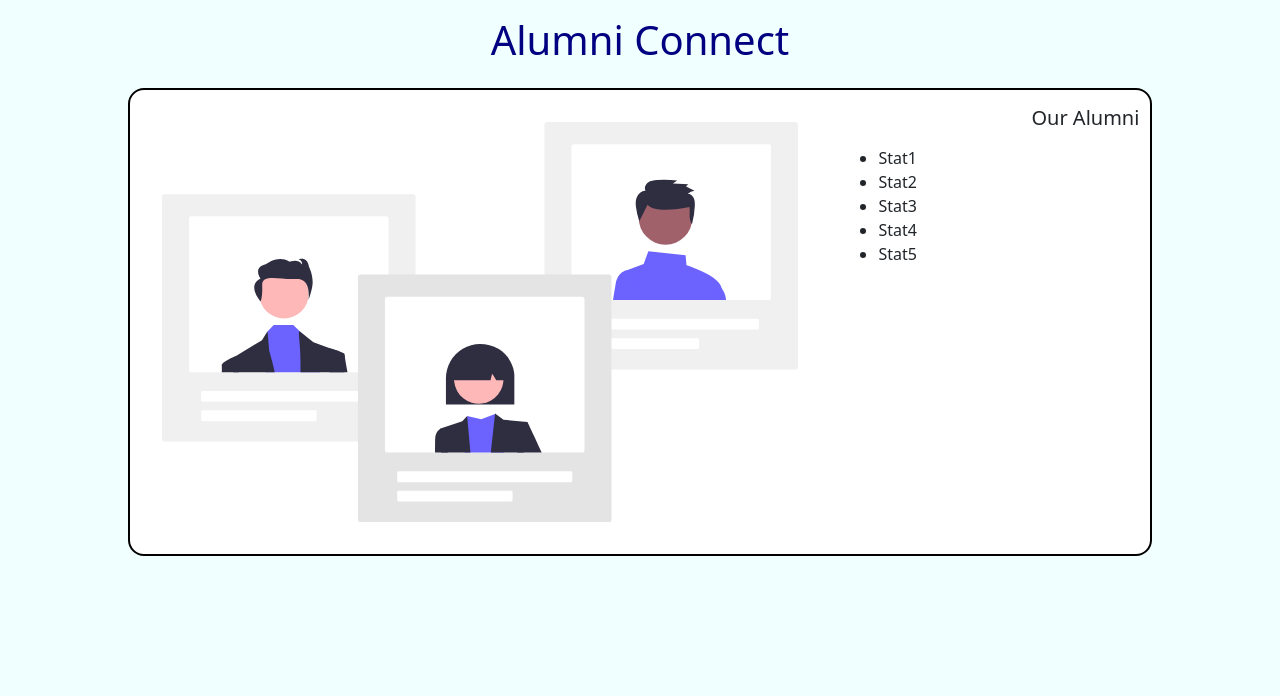
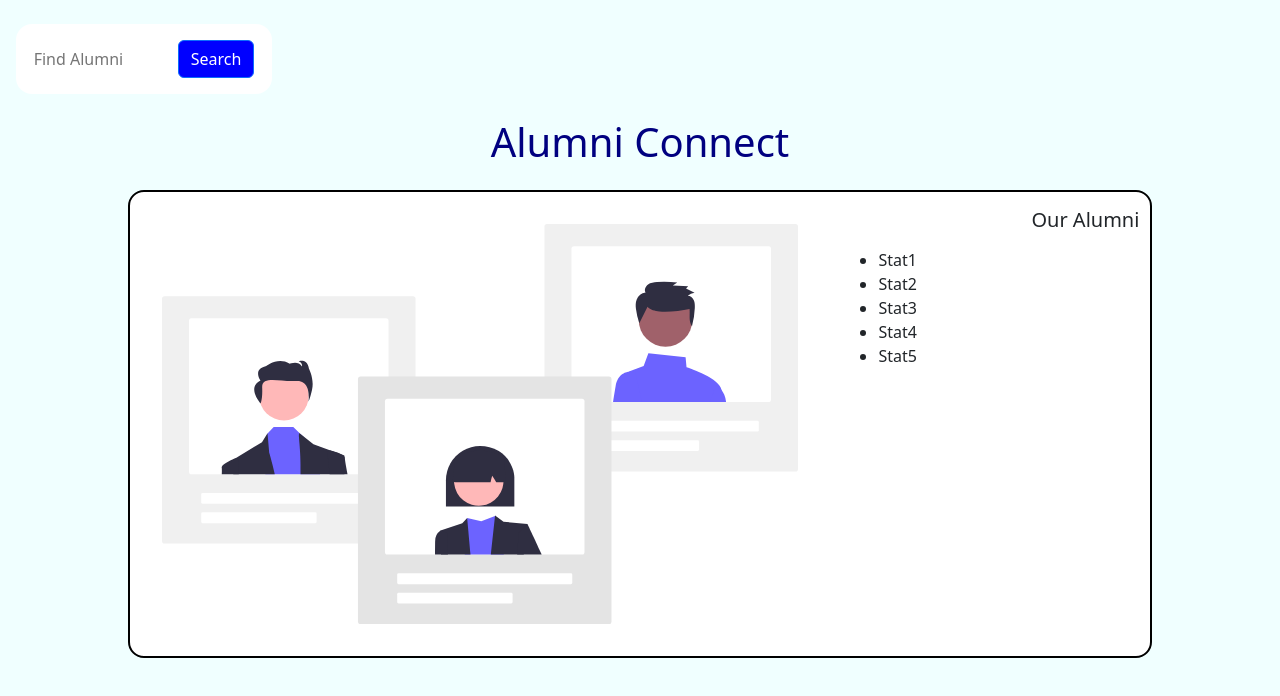
Before and after one commit to SamStephen007/rathinam-ai-ds, a plain HTML site: page alumni.html in a window 1280 px wide. Shown: the top 696 px of the page. Drawn offline with nearby package versions, Linux system fonts and the light colour scheme.

Commit message:
alumni 2nd

```diff
--- a/alumni.html
+++ b/alumni.html
@@ -14,7 +14,12 @@
     <link rel="icon" href="Assets/Logo.webp" />
   </head>
   <body>
-    <navbar class="navbar"></navbar>
+    <navbar class="navbar">
+      <div class="find">
+          <input type="text" placeholder="Find Alumni"></input>
+          <button class="btn btn-primary ms-2">Search</button>
+      </div>
+    </navbar>
     <h1>Alumni Connect</h1>
     <div class="history card mb-3">
         <img src="Assets/alumni.svg" class="img-fluid rounded-start" alt="..."/>
@@ -34,7 +39,8 @@
         </div>
     </div>
     <div class="reviews"></div>
-    <div class="find"></div>
+
+    </div>
     <div class="achievements"></div>
     <footer></footer>
     <script
--- a/styles/alumni.css
+++ b/styles/alumni.css
@@ -25,3 +25,28 @@ h1{
     height: 25rem;
     margin: 2rem;
 }
+
+.navbar{
+    width: 100%;
+}
+.find{
+    display: flex;
+    justify-content: space-evenly;
+    align-items: center;
+    width: 20%;
+    padding: 1rem;
+    margin: 1rem;
+    border-radius: 1rem;
+    color: black;
+    background-color: white;
+}
+
+.find > input{
+    border: none;
+    width: 60%
+}
+.find > button{
+    background-color: blue;
+    color: white;
+
+}
```
